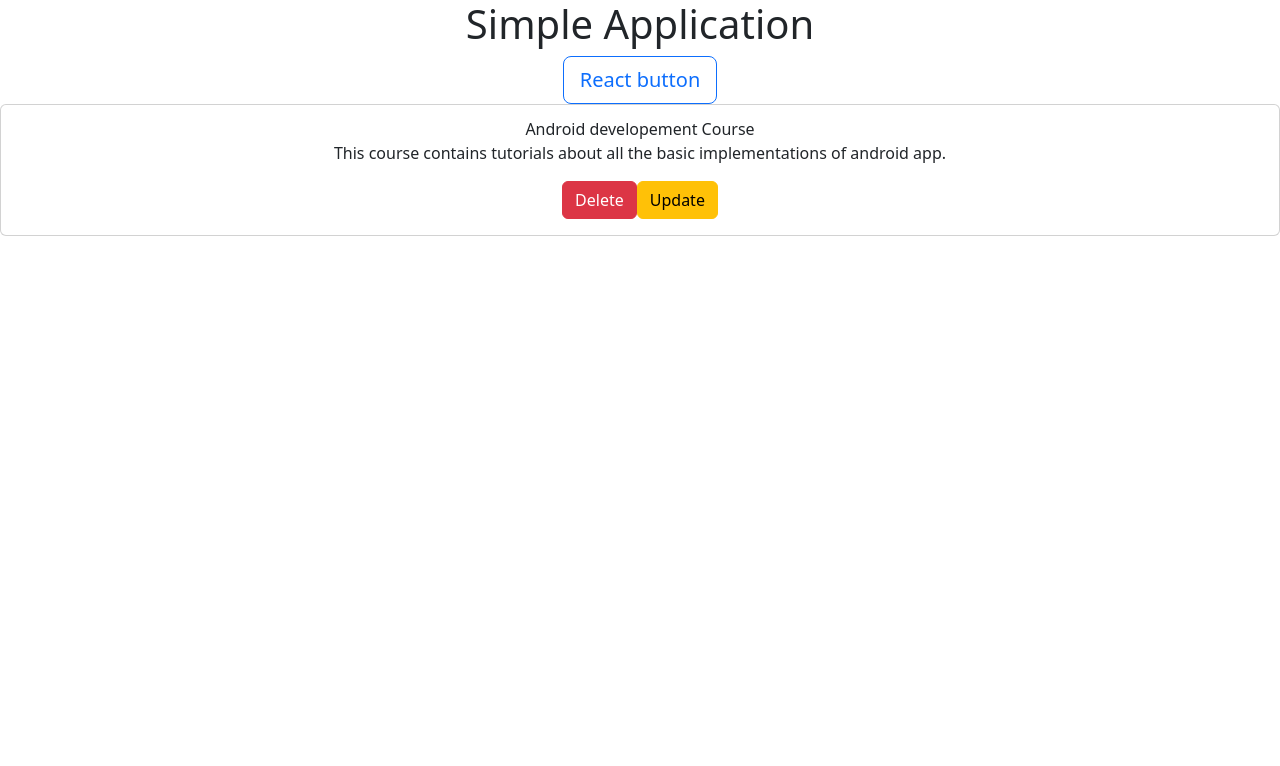
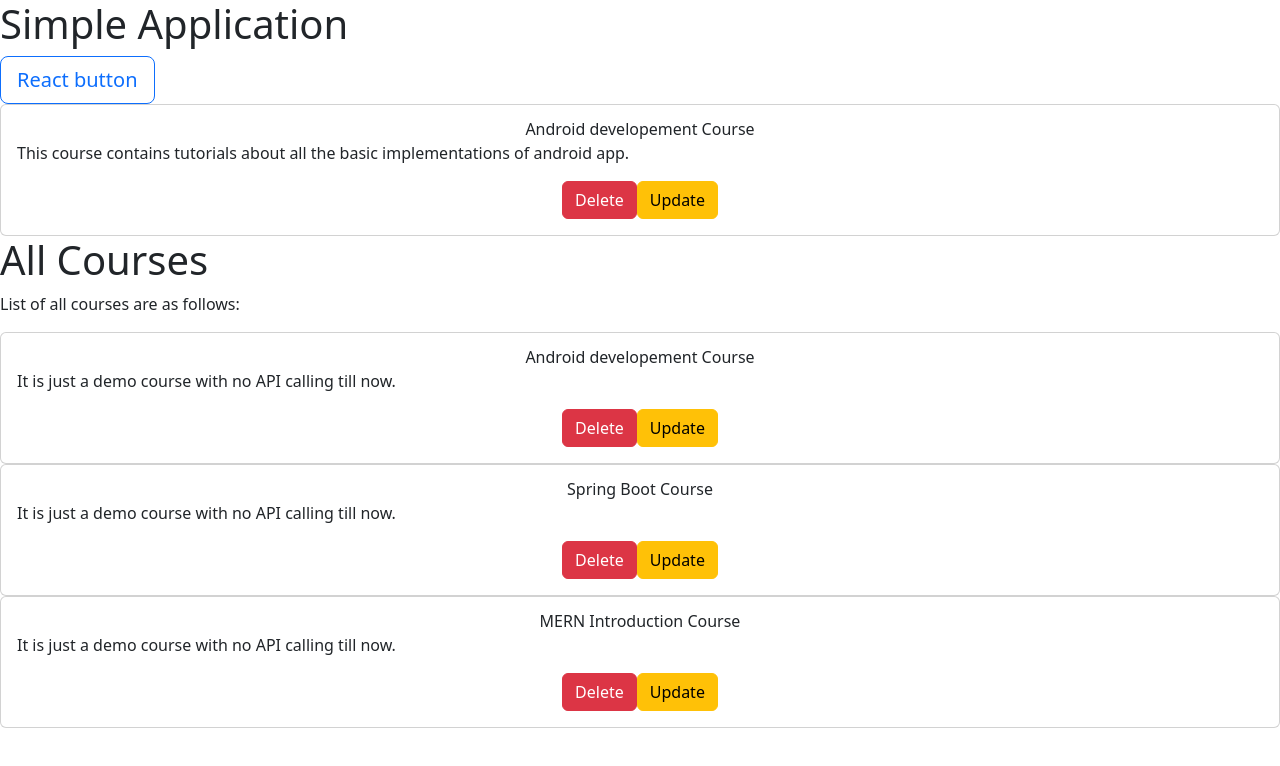
Before and after one commit to Shivendra-11/React-Springboot_1, a React (Create React App) app: page / in a window 1280 px wide. Shown: the top 766 px of the page. Built offline with nearby package versions, Linux system fonts and the light colour scheme.

Commit message:
using components dynamically

```diff
--- a/src/App.js
+++ b/src/App.js
@@ -4,6 +4,7 @@ import { Button } from 'reactstrap';
 import { ToastContainer, toast } from 'react-toastify';
 import Home from './components/Home';
 import Course from './components/Course';
+import AllCourses from './components/AllCourses';
 
 function App() {
 
@@ -12,11 +13,13 @@ function App() {
   }
 
   return (
-    <div className="App">
+    <div>
       <ToastContainer/>
       <h1>Simple Application</h1>
       <Button color='primary' size='lg' outline onClick={btnHandle}>React button</Button>
       <Course course={{title: "Android developement Course", description: "This course contains tutorials about all the basic implementations of android app."}}/>
+
+      <AllCourses/>
     </div>
   );
 }
--- a/src/components/AllCourses.js
+++ b/src/components/AllCourses.js
@@ -12,6 +12,12 @@ const AllCourses = () => {
   return (
     <div>
         <h1>All Courses</h1>
+        <p>List of all courses are as follows: </p>
+
+        {courses.length>0
+        ? courses.map((item)=> <Course course={item}/>)
+        : "No Courses"
+        }
     </div>
   )
 }
--- a/src/components/Course.js
+++ b/src/components/Course.js
@@ -5,11 +5,11 @@ const Course = ({course}) => {
   return (
     <Card>
         <CardBody>
-            <CardSubtitle className='font-weight-bold'>{course.title}</CardSubtitle>
+            <CardSubtitle className='font-weight-bold text-center'>{course.title}</CardSubtitle>
             <CardText>{course.description}</CardText>
             <Container className='text-center'>
                 <Button color='danger'>Delete</Button>
-                <Button color='warning ml-5'>Update</Button>
+                <Button color='warning'>Update</Button>
             </Container>
         </CardBody>
     </Card>
```
